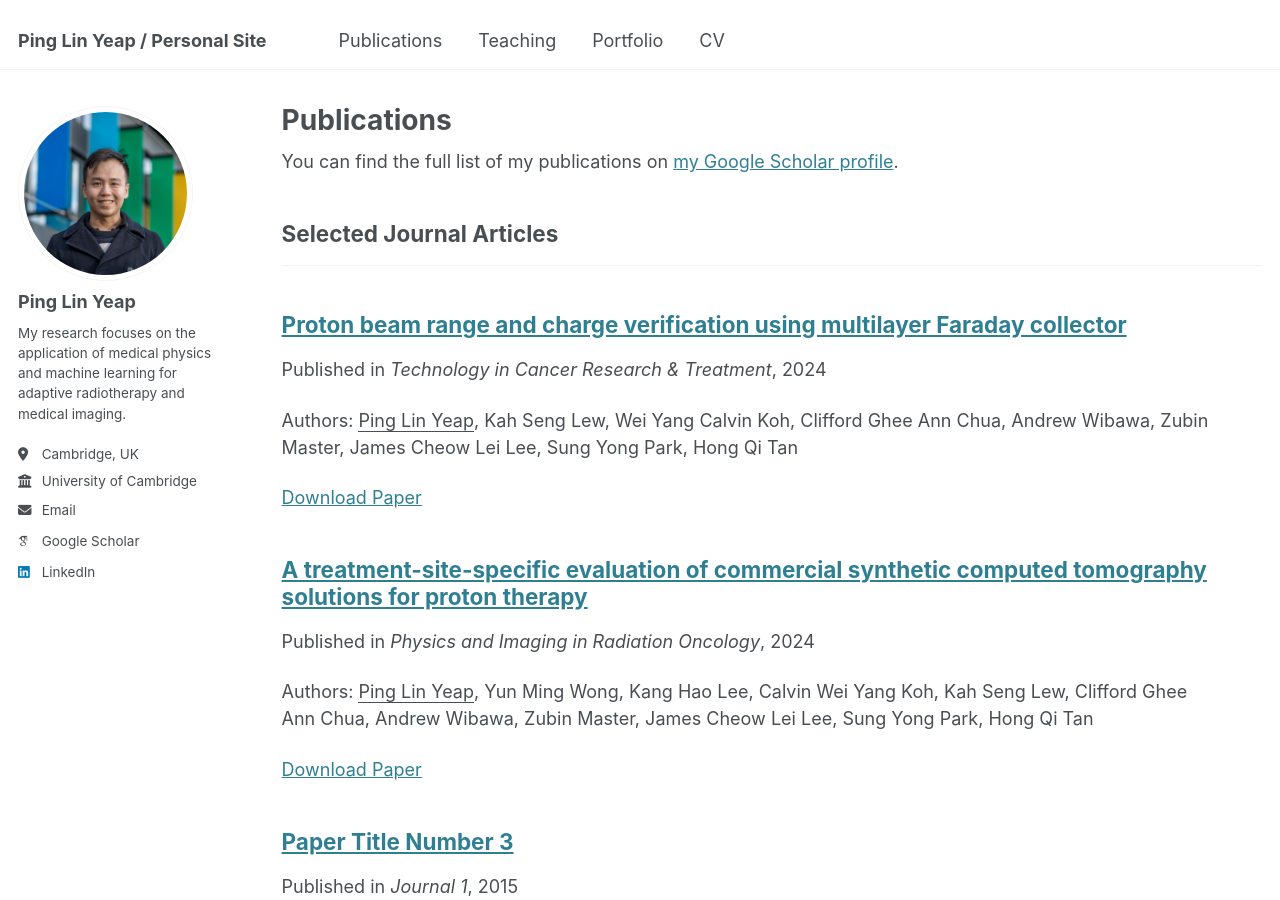
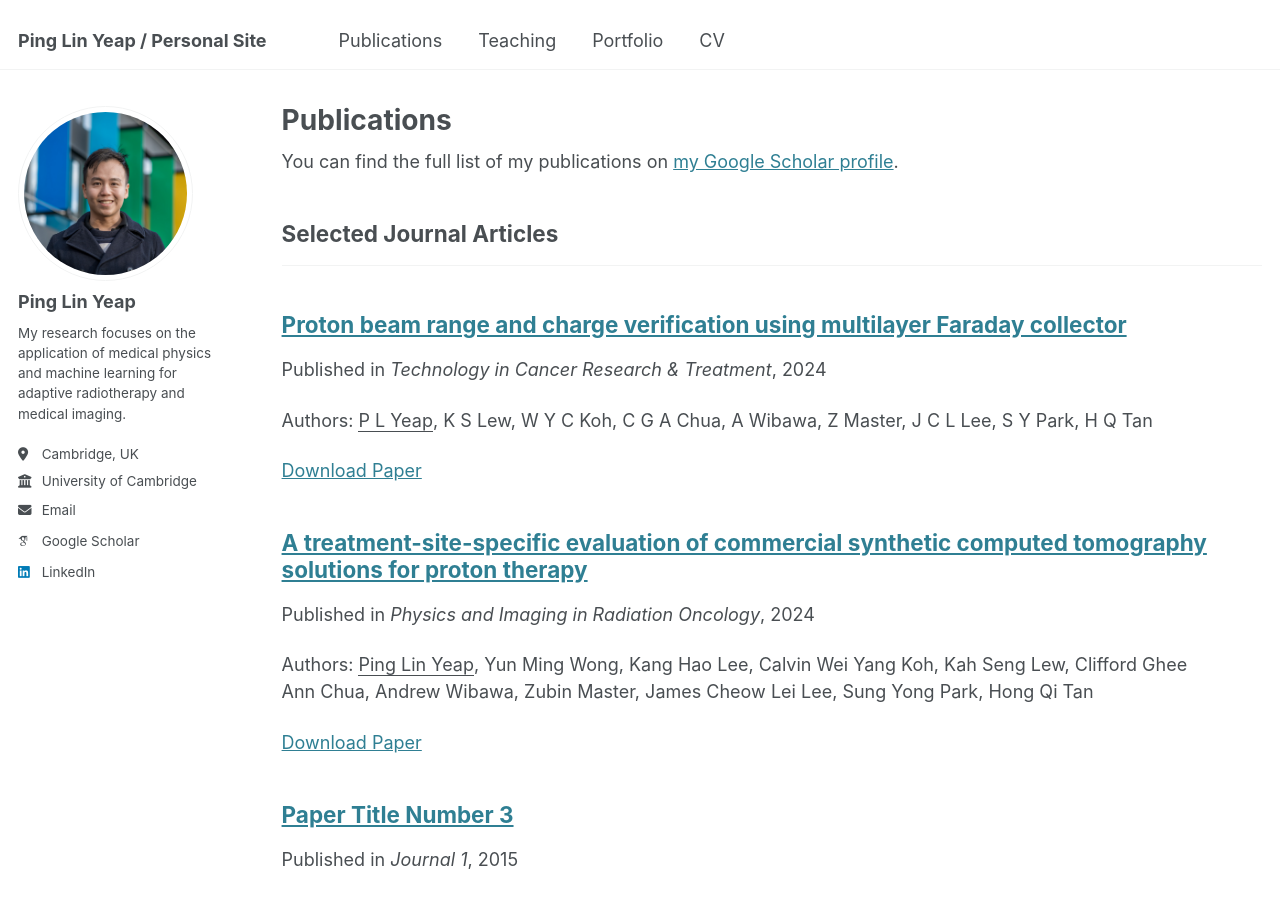
Before and after one commit to yeappl/yeappl.github.io, a Jekyll site: the page built from _pages/publications.html, in a window 1280 px wide and 900 px high. Built offline with Jekyll 4.4.1, drawn with Linux system fonts in a browser that asks for light colours; some web fonts are replaced.

Commit message:
Update 2024-mlfc.md

```diff
--- a/_publications/2024-mlfc.md
+++ b/_publications/2024-mlfc.md
@@ -3,7 +3,7 @@ title: "Proton beam range and charge verification using multilayer Faraday colle
 collection: publications
 category: manuscripts
 permalink:
-excerpt: 'Authors: <u>Ping Lin Yeap</u>, Kah Seng Lew, Wei Yang Calvin Koh, Clifford Ghee Ann Chua, Andrew Wibawa, Zubin Master, James Cheow Lei Lee, Sung Yong Park, Hong Qi Tan'
+excerpt: 'Authors: <u>P L Yeap</u>, K S Lew, W Y C Koh, C G A Chua, A Wibawa, Z Master, J C L Lee, S Y Park, H Q Tan'
 date: 2024-07-25
 venue: 'Technology in Cancer Research & Treatment'
 slidesurl:
```
